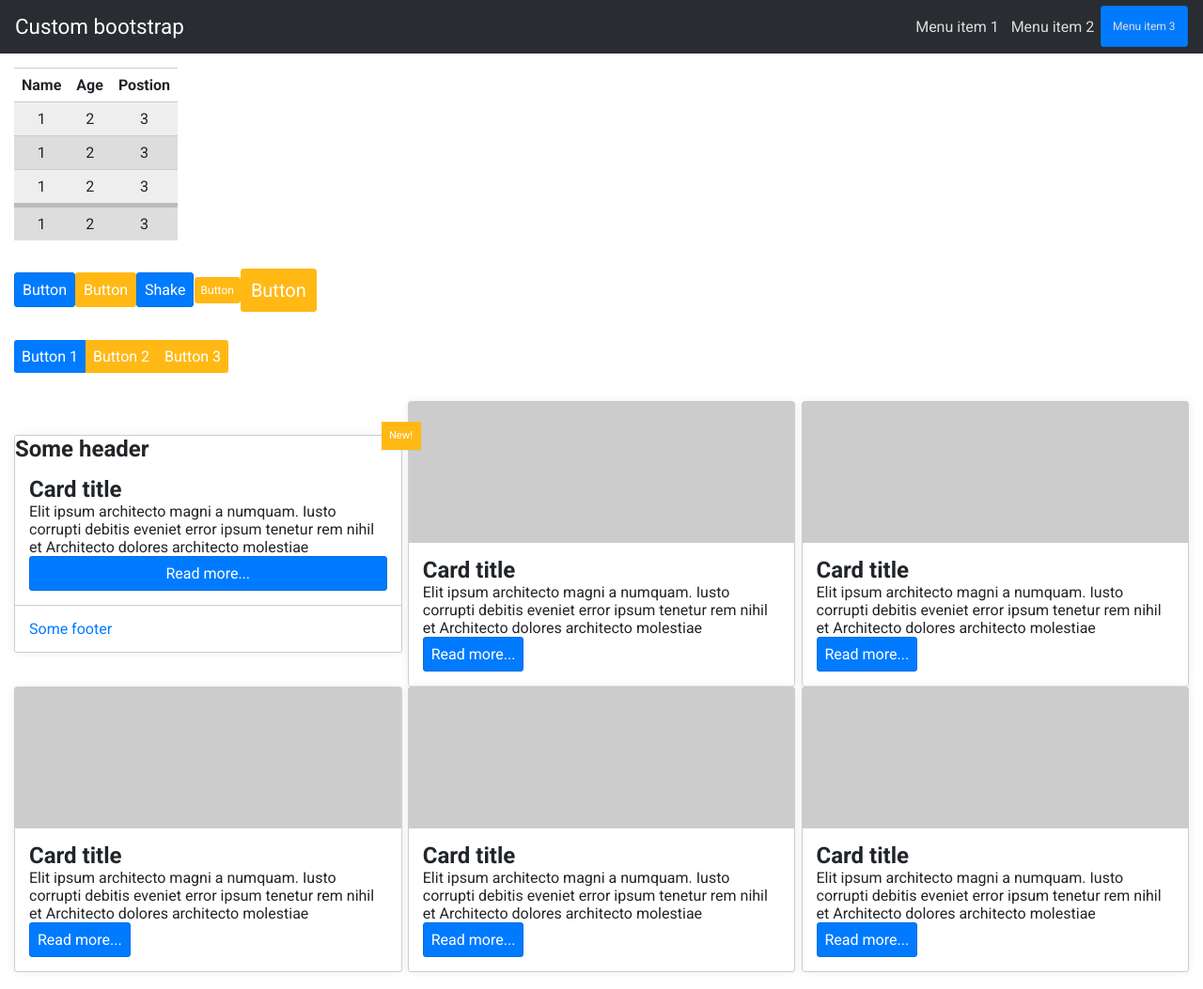
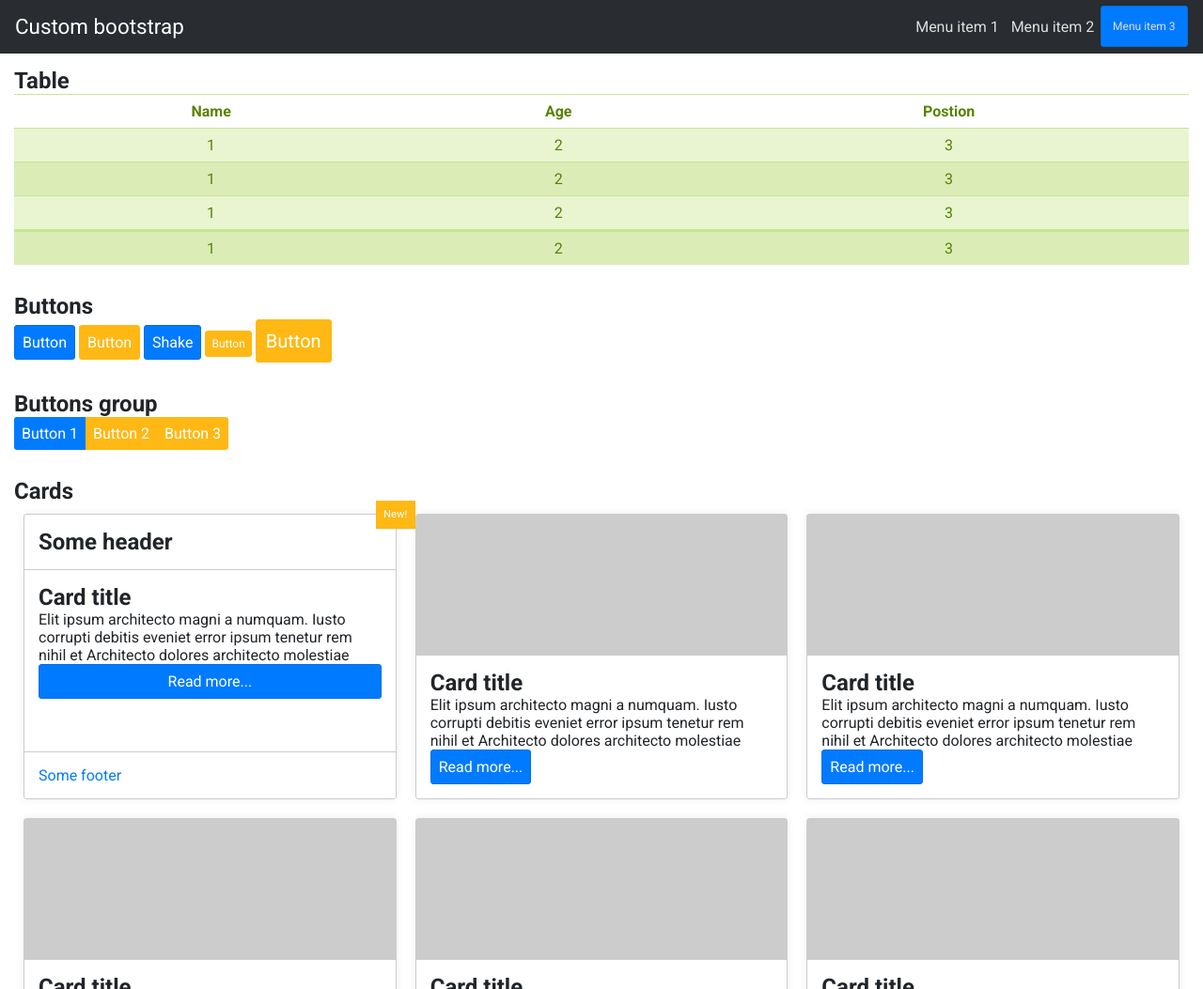
Before and after one commit to pa-bishkek/jslessons, a website: page custom_bootstrap/index.html in a window 1280 px wide. Shown: the top 1053 px of the page at 94% size. Drawn offline with Linux system fonts and the light colour scheme.

Commit message:
Refactoring

```diff
--- a/custom_bootstrap/css/base.css
+++ b/custom_bootstrap/css/base.css
@@ -32,6 +32,10 @@ a:hover {
     align-items: center;
 }
 
+.row {
+    width: 100%;
+}
+
 .container.column{
     flex-direction: column;
 }
--- a/custom_bootstrap/css/btn.css
+++ b/custom_bootstrap/css/btn.css
@@ -30,7 +30,7 @@
 .btn-group {
     border-radius: 3px;
     overflow: hidden;
-    display: flex;
+    display: inline-flex;
     align-items: stretch;
 }
 
@@ -90,7 +90,3 @@
     animation-timing-function: linear;
     animation-iteration-count: infinite;
 }
-
-.btn.shake:hover {
-    animation-play-state: paused;
-}
--- a/custom_bootstrap/css/card.css
+++ b/custom_bootstrap/css/card.css
@@ -1,24 +1,30 @@
+.container .cards-list {
+    display: flex;
+    flex-wrap: wrap;
+    justify-content: space-between;
+}
+
 .card {
     border-radius: 3px;
     border: 1px solid #ccc;
     box-shadow: 0 0 10px #eee;
-    min-width: 200px;
-    flex-basis: 33%;
-}
-
-.container.cards-list {
-    justify-content: space-between;
+    display: flex;
+    flex-basis: calc(33% - 20px);
+    flex-direction: column;
+    flex-grow: 1;
+    margin: 10px;
 }
 
 .card .card-image {
+    background-color: #ccc;
     height: 150px;
-    background-color: #ccc;
 }
 
 .card .card-body {
+    flex-grow: 1;
     padding: 15px;
 }
-<></sdkfj>
+
 .card .card-header {
     padding: 15px;
     border-bottom: 1px solid #ccc;
--- a/custom_bootstrap/css/table.css
+++ b/custom_bootstrap/css/table.css
@@ -1,21 +1,23 @@
 .table {
     border-collapse: collapse;
+    width: 100%;
 }
 
 .table th, .table td {
-    border-top: 1px solid #ccc;
+    border-top: 1px solid #cae495;
     padding: .5em;
     text-align: center;
+    color: #588202;
 }
 
 .table tbody tr{
-    background-color: #eee;
+    background-color: #e8f5d0;
 }
 .table tbody tr:nth-child(2n) {
-    background-color: #ddd;
+    background-color: #dbecb7;
 }
 .table tbody tr:last-child th, .table tbody tr:last-child td {
-    border-top: 5px solid #bbb;
+    border-top: 3px solid #cae495;
 }
 
 @font-face  {}
--- a/custom_bootstrap/index.html
+++ b/custom_bootstrap/index.html
@@ -29,6 +29,7 @@
         </div>
     </div>
     <div class="container">
+        <h2>Table</h2>
         <table class="table">
             <thead>
                 <tr>
@@ -62,20 +63,28 @@
         </table>
     </div>
     <div class="container">
+        <div class="row">
+            <h2>Buttons</h2>
             <a class="btn primary" href="">Button</a>
             <a class="btn warning" href="">Button</a>
             <a class="btn primary shake" href="">Shake</a>
             <a class="btn warning sm" href="">Button</a>
             <a class="btn warning lg" href="">Button</a>
         </div>
+    </div>
     <div class="container">
+        <div class="row">
+            <h2>Buttons group</h2>
             <div class="btn-group">
                 <a class="btn primary" href="">Button 1</a>
                 <a class="btn warning" href="">Button 2</a>
                 <a class="btn warning" href="">Button 3</a>
             </div>
         </div>
-    <div class="container cards-list">
+    </div>
+    <div class="container">
+        <h2>Cards</h2>
+        <div class="row cards-list">
             <div class="card badge-new">
                 <div class="card-header">
                     <h2>Some header</h2>
@@ -147,5 +156,6 @@
                 </div>
             </div>
         </div>
+    </div>
 </body>
 </html>
```
Lines whose indentation alone changed are shown as unchanged.
